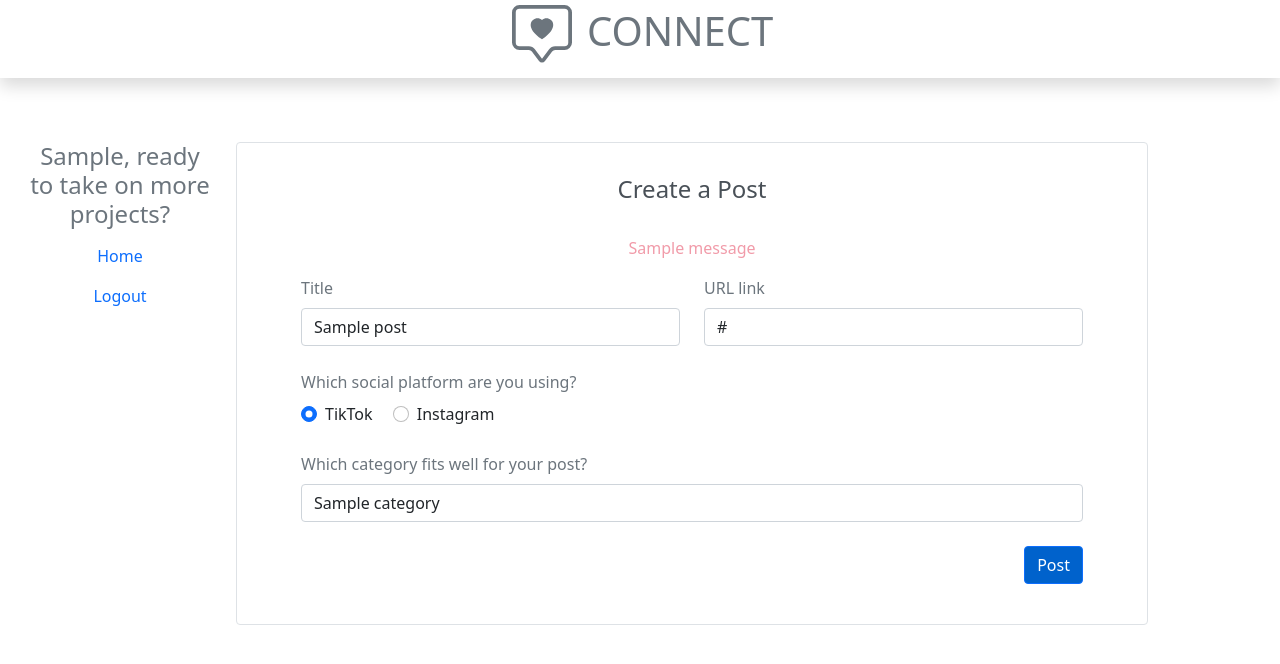
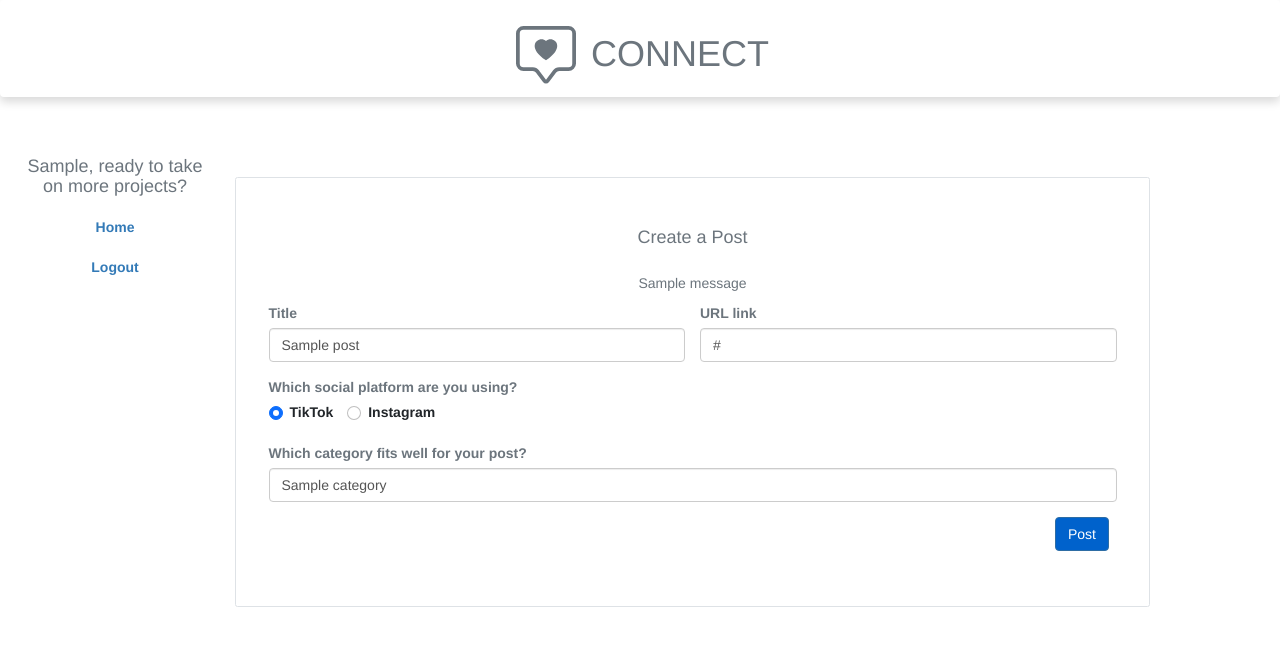
Before and after one commit to akarelia20/Connect, a Python web app: template flask_app/templates/edit_post.html in a window 1280 px wide. Shown: the top 664 px of the page. Run offline with Jinja, Linux system fonts and the light colour scheme; the template is opened without the code that fills it: most values are stand-ins (such as "Sample title", 1, 10 or a date in 2020); one stand-in notice (Sample message) is shown; some libraries are stand-ins or nearby versions.

Commit message:
some changes to influencer UI

```diff
--- a/flask_app/static/style.css
+++ b/flask_app/static/style.css
@@ -41,6 +41,9 @@
 
 }
 
+a {
+    font-weight: bold;
+}
 
 .sidebar-sticky {
   position: relative;
@@ -51,15 +54,6 @@
   overflow-y: auto; /* Scrollable contents if viewport is shorter than content. */
   border-right: dotted 2px gray;
 }
-
-.nav-link {
-  font-weight: 500;
-  text-decoration: none;
-  color: rgb(51, 51, 51);
-}
-
-
-
 
 
 /*
--- a/flask_app/templates/edit_post.html
+++ b/flask_app/templates/edit_post.html
@@ -5,12 +5,14 @@
     <meta charset="UTF-8">
     <meta http-equiv="X-UA-Compatible" content="IE=edge">
     <meta name="viewport" content="width=device-width, initial-scale=1.0">
-    <title>create post</title>
+    <title>Connect</title>
     <link rel="stylesheet" type="text/css" href="{{ url_for('static', filename='style.css') }}" />
 
     <link href="https://cdn.jsdelivr.net/npm/bootstrap@5.1.3/dist/css/bootstrap.min.css" rel="stylesheet"
         integrity="sha384-1BmE4kWBq78iYhFldvKuhfTAU6auU8tT94WrHftjDbrCEXSU1oBoqyl2QvZ6jIW3" crossorigin="anonymous" />
     <link rel="canonical" href="https://getbootstrap.com/docs/5.0/examples/dashboard/" />
+    <link rel="stylesheet" href="https://maxcdn.bootstrapcdn.com/bootstrap/3.4.1/css/bootstrap.min.css">
+
 </head>
 
 <body class="vh-100 bg-image text-secondary">
@@ -38,28 +40,28 @@
                         <h4>{{ logged_in_user['first_name'] }}, ready to take on more projects?</h4>
                     </li>
                     <li class="nav-item">
-                        <a class="nav-link" href="/influencer/dashbord"><span> Home </span></a>
+                        <a href="/influencer/dashbord"><span> Home </span></a>
                     </li>
                     <li class="nav-item">
-                        <a class="nav-link" href="/logout"> <span> Logout </span> </a>
+                        <a href="/logout"> <span> Logout </span> </a>
                     </li>
                 </ul>
             </div>
 
 
         </div>
-        <div class="col-md-9 justify-content-center">
+        <div class="col-md-9 justify-content-center mt-5">
             <div class="card card-custom pb-4  mt-5 border rounded">
-                <div class="card-body mt-0 mx-5">
+                <div class="card-body m-5 mx-5">
                     <div class="text-center mb-3 pb-2 mt-3">
-                        <h4 style="color: #495057 ;">Create a Post</h4>
+                        <h4>Create a Post</h4>
                     </div>
 
                     <form class="mb-0" action="/update_post/{{post.id}}" method="POST">
                         {% with messages = get_flashed_messages(category_filter=['error']) %}
                         {% if messages %}
                         {% for message in messages %}
-                        <p class="text-center" style="color:rgb(241, 155, 169)"> {{ message }}</p>
+                        <p class="text-center"> {{ message }}</p>
                         {% endfor %}
                         {% endif %}
                         {% endwith %}
```
Also changed, not shown: flask_app/templates/create_post.html (+9 -7 lines), flask_app/templates/influencer_dashbord.html (+22 -11 lines).
